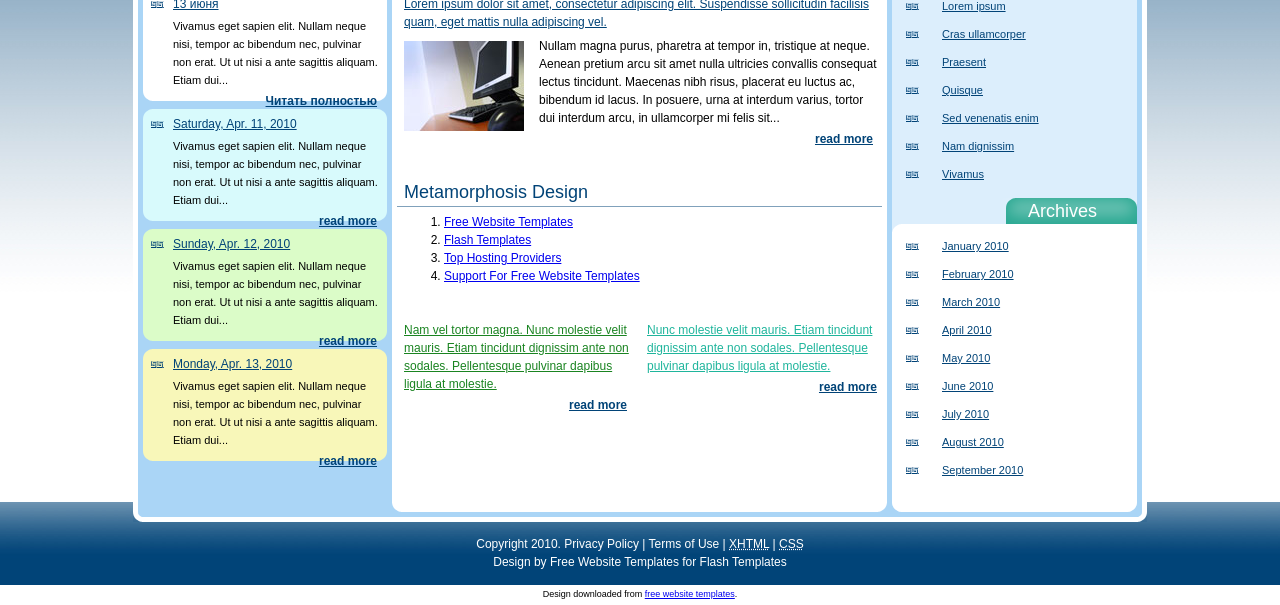
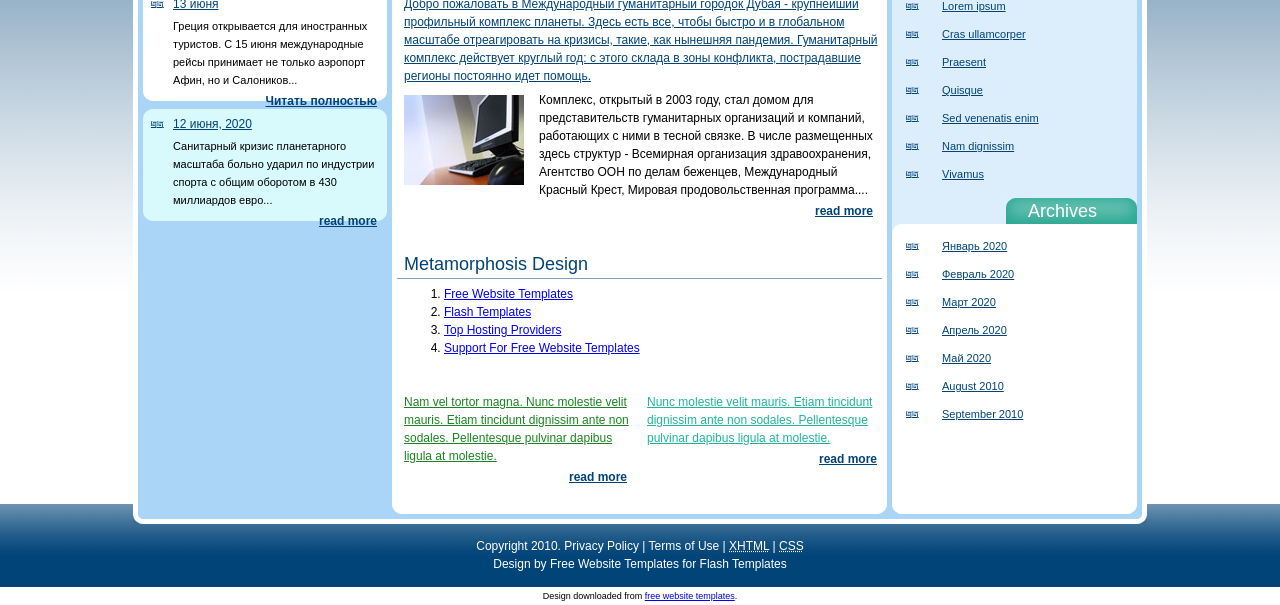
Before and after one commit to andreyzakharchenko2019/KursovayaKarGTU, a plain HTML site: page index.html in a window 1280 px wide. Shown: the part 423-1028 px from the top of the page. Drawn offline with Linux system fonts and the light colour scheme.

Commit message:
Update index.html

```diff
--- a/index.html
+++ b/index.html
@@ -50,13 +50,11 @@
            	  		  </div>
                         <h1 class="tit_right2">Archives</h1>
                     	<div class="right_w fish_10">
-                        	<div class="munth"><a href="#" >January  2010</a></div>
-                          	<div class="munth"><a href="#" >February  2010</a></div>
-                          	<div class="munth"><a href="#" >March  2010</a></div>
-                          	<div class="munth"><a href="#" >April  2010</a></div>
-                          	<div class="munth"><a href="#" >May  2010</a></div>
-                          	<div class="munth"><a href="#" >June  2010</a></div>
-                          	<div class="munth"><a href="#" >July  2010</a></div>
+                        	<div class="munth"><a href="#" >Январь  2020</a></div>
+                          	<div class="munth"><a href="#" >Февраль  2020</a></div>
+                          	<div class="munth"><a href="#" >Март  2020</a></div>
+                          	<div class="munth"><a href="#" >Апрель  2020</a></div>
+                          	<div class="munth"><a href="#" >Май  2020</a></div>
                             <div class="munth"><a href="#" >August  2010</a></div>
                           	<div class="munth"><a href="#" >September  2010</a></div>
                	  	  </div>
@@ -67,37 +65,26 @@
                    	   <h1>Новости</h1>
                       <div class="box1">
                         <div class="left_b"><span class="w">13 июня</span><br />
-                                   Vivamus eget sapien elit. Nullam neque nisi, tempor ac bibendum nec, pulvinar non erat. Ut ut nisi a ante sagittis aliquam. Etiam dui...
+                                   Греция открывается для иностранных туристов. С 15 июня международные рейсы принимает не только аэропорт Афин, но и Салоников...
                                 <div class="read"><a href="#"> Читать полностью</a></div>
                         </div>
                        </div>
                        <div class="box2">
-                           <div class="left_b"><span class="w">Saturday, Apr. 11, 2010</span><br />
-                                   Vivamus eget sapien elit. Nullam neque nisi, tempor ac bibendum nec, pulvinar non erat. Ut ut nisi a ante sagittis aliquam. Etiam dui...
+                           <div class="left_b"><span class="w">12 июня, 2020</span><br />
+                                   Санитарный кризис планетарного масштаба больно ударил по индустрии спорта с общим оборотом в 430 миллиардов евро...
                                 <div class="read"><a href="#"> read more</a></div>
                          </div>
                        </div>
-                       <div class="box3">
-                           <div class="left_b"><span class="w">Sunday, Apr. 12, 2010</span><br />
-                                   Vivamus eget sapien elit. Nullam neque nisi, tempor ac bibendum nec, pulvinar non erat. Ut ut nisi a ante sagittis aliquam. Etiam dui...
-                                <div class="read"><a href="#"> read more</a></div>
-                         </div>
-                       </div>
-                      <div class="box4">
-                          <div class="left_b"><span class="w">Monday, Apr. 13, 2010</span><br />
-                                   Vivamus eget sapien elit. Nullam neque nisi, tempor ac bibendum nec, pulvinar non erat. Ut ut nisi a ante sagittis aliquam. Etiam dui...
-                                <div class="read"><a href="#"> read more</a></div>
-                        </div>
-                       </div>
+
                       </div>
                     <div id="center">
-                      <h1>Metamorphosis Design</h1>
+                      <h1>Дубай: перекресток гуманитарных проектов</h1>
                         <div class="text">
-                        	<span>Lorem ipsum dolor sit amet, consectetur adipiscing elit. Suspendisse sollicitudin facilisis quam, eget mattis nulla adipiscing vel. </span>
+                        	<span>Добро пожаловать в Международный гуманитарный городок Дубая - крупнейший профильный комплекс планеты. Здесь есть все, чтобы быстро и в глобальном масштабе отреагировать на кризисы, такие, как нынешняя пандемия. Гуманитарный комплекс действует круглый год: с этого склада в зоны конфликта, пострадавшие регионы постоянно идет помощь.</span>
                       	</div>
                          <div class="text">
                           <img src="images/img1.jpg" class="img" width="120" height="90" alt="" />
-                          Nullam magna purus, pharetra at tempor in, tristique at neque. Aenean pretium arcu sit amet nulla ultricies convallis consequat lectus tincidunt. Maecenas nibh risus, placerat eu luctus ac, bibendum id lacus. In posuere, urna at interdum varius, tortor dui interdum arcu, in ullamcorper mi felis sit... <br />
+                          Комплекс, открытый в 2003 году, стал домом для представительств гуманитарных организаций и компаний, работающих с ними в тесной связке. В числе размещенных здесь структур - Всемирная организация здравоохранения, Агентство ООН по делам беженцев, Международный Красный Крест, Мировая продовольственная программа.... <br />
                           <div class="read"><a href="#"> read more</a></div><br />
                    	  	</div>
                         <h1>Metamorphosis Design</h1>
```
